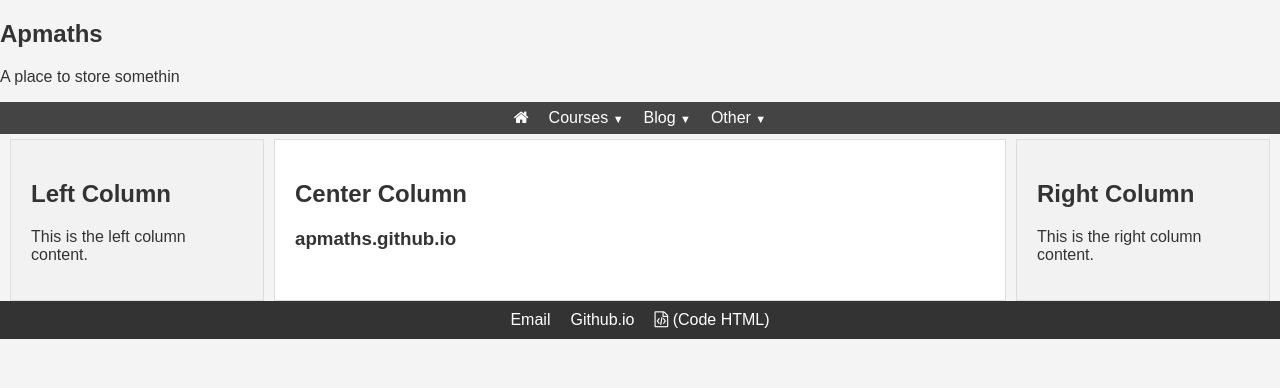
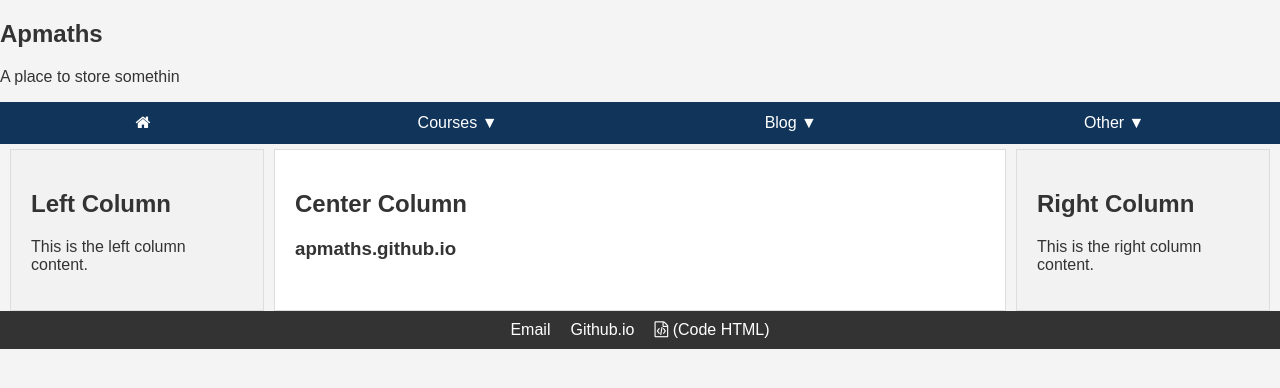
Before and after one commit to hoAngnaMPHan/apmaths.github.io, a Jekyll site: the page built from index.html, in a window 1280 px wide. Shown: the top 388 px of the page. Built offline with Jekyll 4.4.1, drawn with Linux system fonts in a browser that asks for light colours.

Commit message:
Update style.css

```diff
--- a/css/style.css
+++ b/css/style.css
@@ -14,16 +14,16 @@
             text-align: center;
         }
 
-        nav {
-            background-color: #444;
+
+ nav {
+            background-color: #10345A;
             color: white;
             padding: 2px;
-            text-align: left;
+
+    text-align: left;
             position: sticky;
             top: 0;
             z-index: 1000;
-
-
         }
 
         nav ul {
@@ -31,48 +31,54 @@
             margin: 0;
             padding: 0;
             display: flex;
-            justify-content: center;
+            justify-content: space-around;
         }
 
         nav li {
-            margin: 0 5px;
             position: relative;
         }
 
         nav a {
             text-decoration: none;
-         transition: all linear 0.15s;
             color: white;
-            padding: 5px;
+            padding: 10px;
             display: block;
+            transition: background-color 0.5s;
         }
-nav li:hover > a,
-nav .current-item > a {
-  text-decoration: none;
-  color: white;
-  background-color: #FF6600;
-}
-nav .arrow {
-  font-size: 11px;
-  line-height: 0%;
-}
+
+        nav a:hover {
+            background-color: #FF6600;
+        }
 
         nav ul ul {
             display: none;
             position: absolute;
             top: 100%;
             left: 0;
-width: 100px;
-            background-color: #555;
-            border: 1px solid #444;
+            background-color: #FF6600;
+            border: 1px solid #10345A;
+            transition: background-color 0.5s;
         }
 
         nav ul li:hover > ul {
-           /* display: inherit; Theo Chat GPT*/
-           float: left;
-  display: inline-block;
-  position: relative;
-  font-size: 19px;
+            display: block;
+            background-color: #FF6600;
+        }
+
+        nav ul ul li {
+            width: 100%;
+            text-align: left;
+        }
+
+        nav ul ul a {
+            padding: 10px;
+            color: white;
+            transition: background-color 0.5s, color 0.5s;
+        }
+
+        nav ul ul a:hover {
+            background-color: #10345A;
+            color: white;
         }
 
         .container {
```
